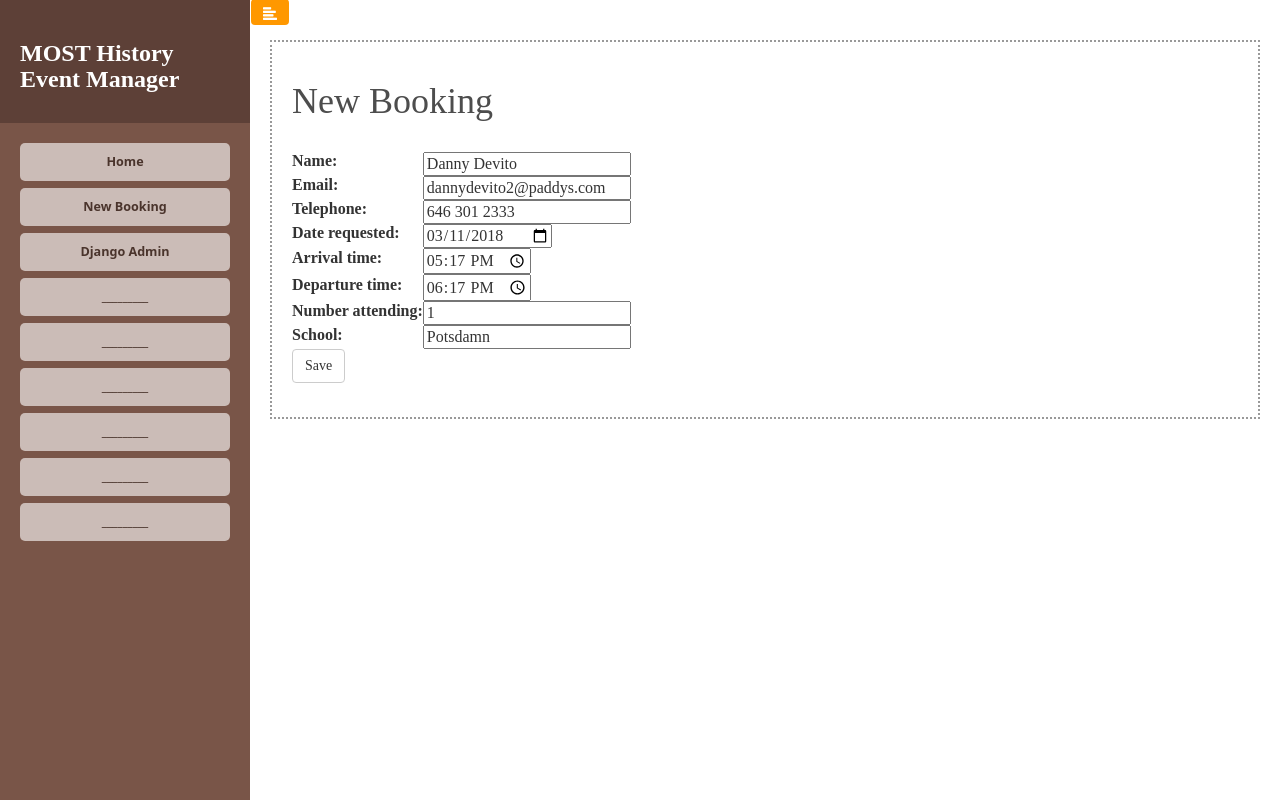
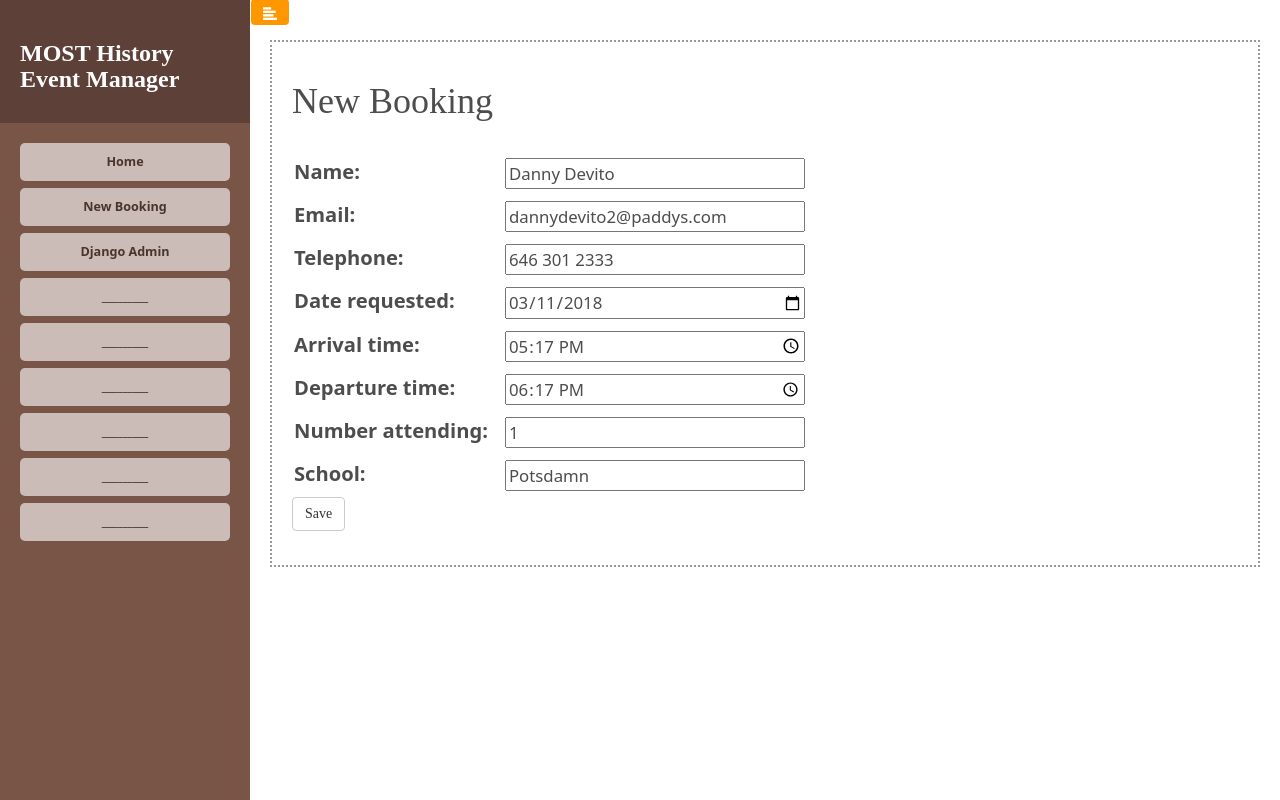
Before and after one commit to EsmeraldaQuintana/MOSTregi, a Django app: page /events/new in a window 1280 px wide. Run offline with Django 3.2, Linux system fonts and the light colour scheme; some libraries are stand-ins or nearby versions.

Commit message:
made the form and confirmation page more readable

```diff
--- a/MOSTregi/static/css/event_detail.css
+++ b/MOSTregi/static/css/event_detail.css
@@ -10,7 +10,11 @@ table, th {
   border: 0px solid purple;
   font-weight: normal;
   font-size: 1.2em;
-  line-height: 1.2em;
+  line-height: 1.5em;
   color: hsl(0, 0%, 30%);
   padding: 4px 2px;
 }
+
+input {
+  width: 300px;
+}
--- a/MOSTregi/static/css/new.css
+++ b/MOSTregi/static/css/new.css
@@ -0,0 +1,21 @@
+.event_detail{
+  color: hsl(0, 0%, 30%);
+}
+
+table, th {
+  font-family: 'Noto Sans', sans-serif;
+  table-layout: fixed;
+  #width: 100%;
+  border-collapse: collapse;
+  border: 0px solid purple;
+  font-weight: normal;
+  font-size: 1.2em;
+  line-height: 1.5em;
+  color: hsl(0, 0%, 30%);
+  padding: 4px 2px;
+}
+
+input {
+  width: 300px;
+  margin-left: 15px;
+}
--- a/MOSTregi/templates/events/event_detail.html
+++ b/MOSTregi/templates/events/event_detail.html
@@ -28,8 +28,8 @@
       <th>{{ event.date_request }}</th>
     </tr>
     <tr>
-      <th style="padding: 0 20px 0 0;">Time requested:</th>
-      <th>{{ event.time_request }}</th>
+      <th style="padding: 0 20px 0 0;">Time Requested:</th>
+      <th>{{ event.arrival_time }} - {{ event.departure_time }}</th>
     </tr>
     <tr>
       <th># Attending:   </th>
--- a/MOSTregi/templates/events/new.html
+++ b/MOSTregi/templates/events/new.html
@@ -1,7 +1,9 @@
 {% extends 'index.html' %}
 {% block 'content' %}
+{% load staticfiles %}
 
 <html>
+    <link rel="stylesheet" href="{% static '/css/new.css' %}">
     <h1 style="padding: 0 0 20px; color: hsl(0, 0%, 30%);">New Booking</h1>
     <form method="POST" class="post-form">{% csrf_token %}
       <table>
```
Also changed, not shown: MOSTregi/db.sqlite3.
